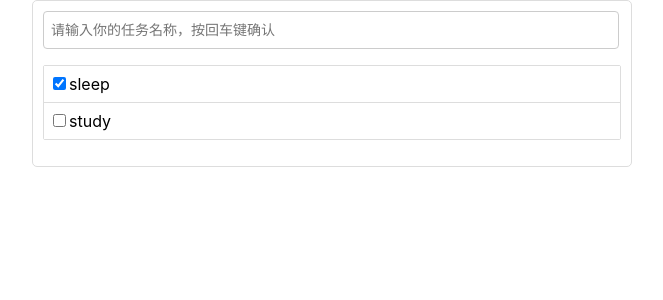
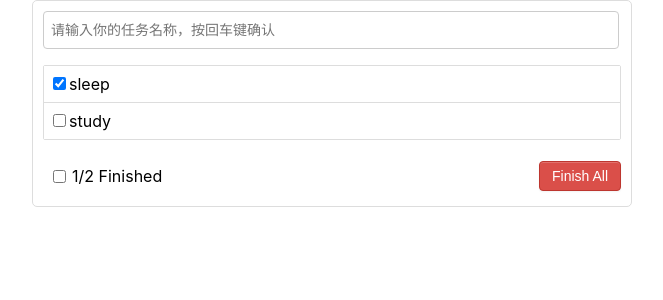
Before and after one commit to hi25779/TodoList, a React (Create React App) app: page / in a window 1280 px wide. Shown: the top 300 px of the page, without its empty margins (308-971 px from the left). Built offline with nearby package versions, Linux system fonts and the light colour scheme.

Commit message:
add clear all done

```diff
--- a/src/App.js
+++ b/src/App.js
@@ -2,6 +2,7 @@ import './App.css';
 import React from "react";
 import Header from "./component/Header";
 import List from "./component/List";
+import Footer from "./component/Footer"
 
 class App extends React.Component {
   state = {
@@ -35,12 +36,27 @@ class App extends React.Component {
     this.setState({todos: newTodos});
   }
 
+  checkAllTodo = (isDone) => {
+    const {todos} = this.state;
+    const newTodos = todos.map((obj) => {
+      return {...obj, isDone}
+    });
+    this.setState({todos: newTodos});
+  }
+
+  clearAllDone = () => {
+    const {todos} = this.state;
+    const newTodos = todos.filter((obj) => !obj.isDone);
+    this.setState({todos: newTodos});
+  }
+
   render() {
     return (
       <div className={"todo-container"}>
         <div className={"todo-wrap"}>
           <Header addTodo={this.addTodo}/>
           <List todos={this.state.todos} updateTodo={this.updateTodo} deleteTodo={this.deleteTodo}/>
+          <Footer todos={this.state.todos} checkAllTodo={this.checkAllTodo} clearAllDone={this.clearAllDone}/>
         </div>
       </div>
     )
--- /dev/null
+++ b/src/component/Footer/index.css
@@ -0,0 +1,30 @@
+/*footer*/
+.todo-footer {
+    height: 40px;
+    line-height: 40px;
+    padding-left: 6px;
+    margin-top: 5px;
+}
+
+.todo-footer label {
+    display: inline-block;
+    margin-right: 20px;
+    cursor: pointer;
+}
+
+.todo-footer label input {
+    position: relative;
+    top: -1px;
+    vertical-align: middle;
+    margin-right: 1px;
+}
+
+.todo-footer button {
+    float: right;
+    margin-top: 5px;
+}
+
+.todo-footer-finished-num {
+    position: relative;
+    left: -15px;
+}
--- /dev/null
+++ b/src/component/Footer/index.jsx
@@ -0,0 +1,29 @@
+import React from 'react'
+import './index.css'
+
+export default class Footer extends React.Component {
+
+  handleCheckAll = (event) => {
+    this.props.checkAllTodo(event.target.checked);
+  }
+
+  handleClearAllDone = () => {
+    this.props.clearAllDone()
+  }
+
+  render() {
+    const {todos} = this.props;
+    const allNum = todos.length;
+    const doneNum = todos.reduce((pre, todoObj) => pre + (todoObj.isDone ? 1 : 0), 0);
+    //const doneNum = todos.filter(obj => obj.isDone).length;
+    return (
+      <div className="todo-footer">
+        <label>
+          <input type={"checkbox"} checked={allNum === doneNum && allNum !== 0} onChange={this.handleCheckAll}/>
+        </label>
+        <span className="todo-footer-finished-num">{doneNum}/{allNum} Finished</span>
+        <button className="btn btn-danger" onClick={this.handleClearAllDone}>Finish All</button>
+      </div>
+    )
+  }
+}
--- a/src/component/Item/index.jsx
+++ b/src/component/Item/index.jsx
@@ -20,7 +20,9 @@ export default class Item extends React.Component {
 
   handleDelete = (id) => {
     return () => {
-      this.props.deleteTodo(id)
+      if (window.confirm("确定删除吗？")) {
+        this.props.deleteTodo(id)
+      }
     }
   }
 
@@ -30,7 +32,7 @@ export default class Item extends React.Component {
     return(
       <li style={{background: mouse ? '#ddd' : 'white'}} onMouseEnter={this.handleMouse(true)} onMouseLeave={this.handleMouse(false)}>
         <label>
-          <input type={"checkbox"} onChange={this.handleCheck(item.id)} defaultChecked={item.isDone}/>
+          <input type={"checkbox"} onChange={this.handleCheck(item.id)} checked={item.isDone}/>
           <span>{item.name}</span>
         </label>
         <button className="btn btn-danger" onClick={this.handleDelete(item.id)} style={{display: mouse ? 'block' :'none'}}>delete</button>
```
